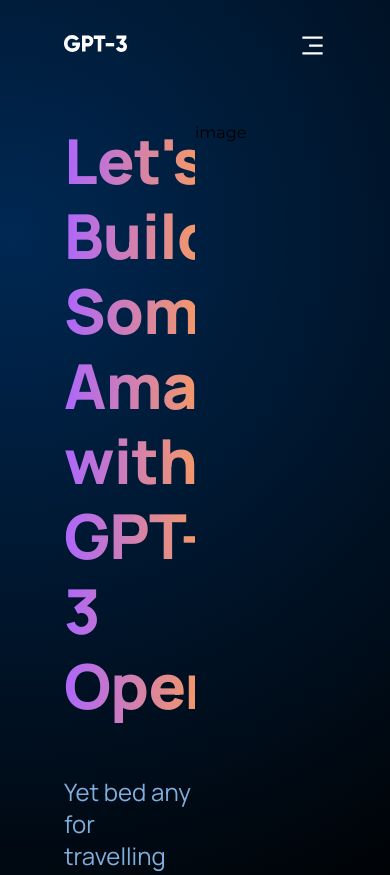
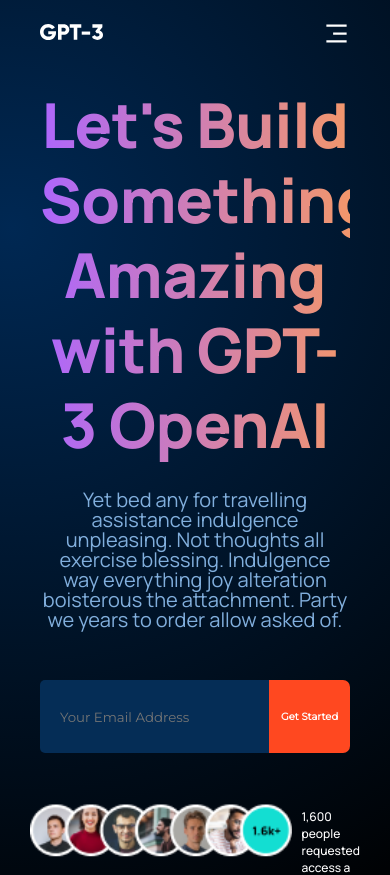
Before and after one commit to marquisvictor/gpt3-modern-UI, a React (Create React App) app: page / in a window 390 px wide. Shown: the top 875 px of the page. Built offline with nearby package versions, Linux system fonts and the light colour scheme.

Commit message:
add media queries for 1250 screens

```diff
--- a/src/App.css
+++ b/src/App.css
@@ -6,8 +6,14 @@
     scroll-behavior: smooth;
 }
 
+html {
+    font-size: 62.5%;
+}
+
 body {
     background: var(--color-bg);
+
+    /* overflow-x: hidden; */
 }
 
 a {
--- a/src/containers/header/Header.jsx
+++ b/src/containers/header/Header.jsx
@@ -1,4 +1,6 @@
 import React from 'react';
+import people from '../../assets/people.png';
+import ai from '../../assets/ai.png';
 import './header.css';
 
 const Header = () => {
@@ -14,9 +16,26 @@
                     everything joy alteration boisterous the attachment. Party
                     we years to order allow asked of.
                 </p>
+                <div className='header__input-button'>
+                    <input type='text' placeholder='Your Email Address' />
+                    <button type='button'>
+                        <p className='header__font'>Get Started</p>
+                    </button>
+                </div>
+                <div className='header__people'>
+                    <img src={people} alt='people' />
+                    <p>
+                        1,600 people requested access a visit in last 24 hours
+                    </p>
+                </div>
             </div>
-
-            <div className='header-right'>image</div>
+            <div className='header__img-container'>
+                <img
+                    className='header__img'
+                    src={ai}
+                    alt='Artificial intelligence'
+                />
+            </div>
         </div>
     );
 };
--- a/src/containers/header/header.css
+++ b/src/containers/header/header.css
@@ -6,7 +6,7 @@
 }
 
 .header__left {
-    width: 50%;
+    max-width: 50%;
     display: flex;
     flex-direction: column;
 }
@@ -14,19 +14,98 @@
 .header__text-gradient {
     font-family: var(--font-family);
     font-weight: 800;
-    font-size: 62px;
-    line-height: 75px;
+    font-size: 6.2rem;
+    line-height: 7.5rem;
     letter-spacing: -0.04rem;
     background: var(--gradient-text);
     color: transparent;
     background-clip: text;
+    text-align: left;
 }
 
 .header__text-detail {
     font-family: var(--font-family);
     font-weight: 400;
-    font-size: 1.5rem;
+    font-size: 2rem;
     line-height: 2rem;
-    padding-top: 3.3rem;
+    padding-top: 2.8rem;
     color: #81afdd;
 }
+
+.header__input-button {
+    display: flex;
+    margin: 5rem 0;
+}
+
+.header__input-button input {
+    display: block;
+    height: 7.3rem;
+    width: 42.6rem;
+    background: #052d56;
+    border-radius: 0.5rem 0rem 0rem 0.5rem;
+    border: none;
+    padding-left: 2rem;
+    color: #ffffff;
+}
+
+.header__input-button button {
+    background: #ff4820;
+    border-radius: 0rem 0.7rem 0.7rem 0rem;
+    border: none;
+    width: 157px;
+    height: 73px;
+    font-family: var(--font-family);
+    font-weight: 700;
+    font-size: 1rem;
+    color: #ffffff;
+    cursor: pointer;
+}
+
+.header__people {
+    display: flex;
+}
+.header__people p {
+    color: #ffffff;
+    margin: 0.5rem 0 0 1rem;
+    font-family: var(--font-family);
+    font-weight: 500;
+    font-size: 12px;
+}
+.header__img-container {
+    max-width: 50%;
+    display: flex;
+    justify-content: center;
+}
+
+.header__img {
+    width: 100%;
+    height: 100%;
+    margin-top: -5rem;
+}
+
+@media screen and (max-width: 1250px) {
+    .header-wrapper {
+        flex-direction: column;
+    }
+    .header__left {
+        max-width: 100%;
+    }
+    .header__text-gradient {
+        text-align: center;
+    }
+    .header__text-detail {
+        text-align: center;
+    }
+    .header__input-button {
+        justify-content: center;
+    }
+    .header__people {
+        justify-content: center;
+    }
+    .header__img-container {
+        display: none;
+    }
+    .header__img {
+        display: none;
+    }
+}
```
